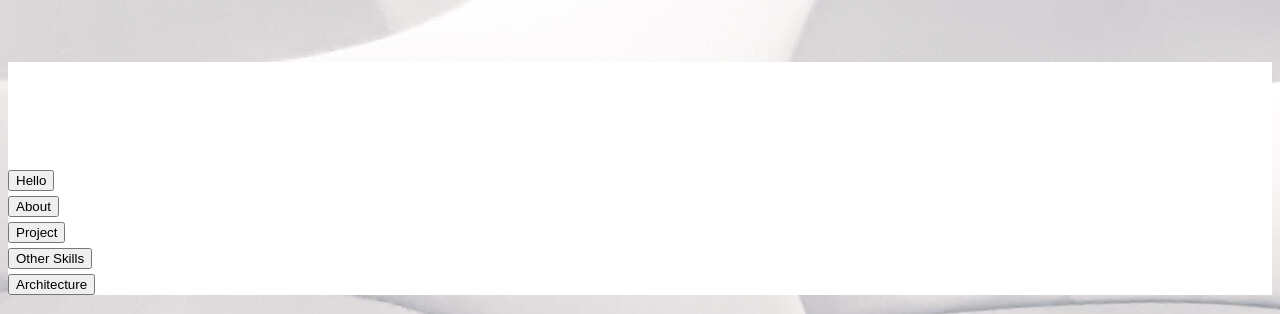
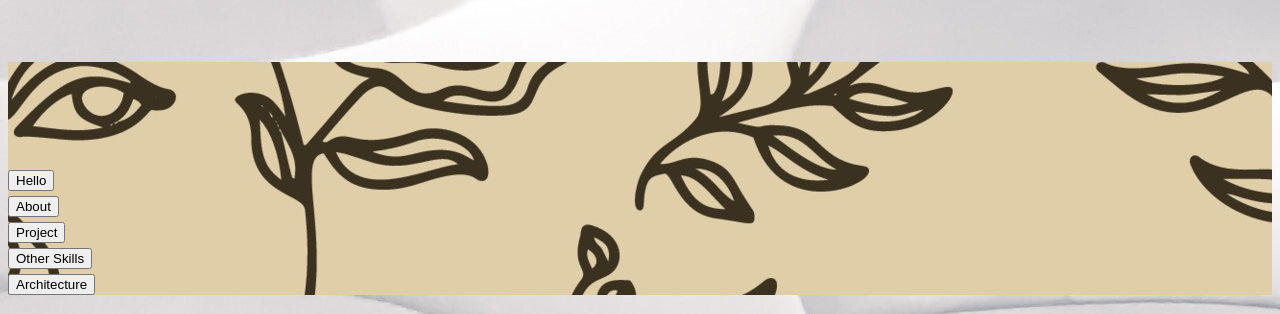
Before and after one commit to magicickey/portfolio, a plain HTML site: page index.html in a window 1280 px wide. Shown: the top 314 px of the page. Drawn offline with nearby package versions, Linux system fonts and the light colour scheme.

Commit message:
Update style.css

```diff
--- a/style.css
+++ b/style.css
@@ -19,7 +19,7 @@ body {
 header {
  color:black;
  background-color:white;
- background-image:url("");
+ background-image:url("Vecteezy_One_Line_Art-Background_ba0221_generated.jpg");
 
   display:flex-center;
    padding: auto;
@@ -31,7 +31,7 @@ header .row,
 footer .row {
   color:black;
   background-color:white;
-background-image:url("");
+background-image:url("Vecteezy_One_Line_Art-Background_ba0221_generated.jpg");
 
 
 
```
